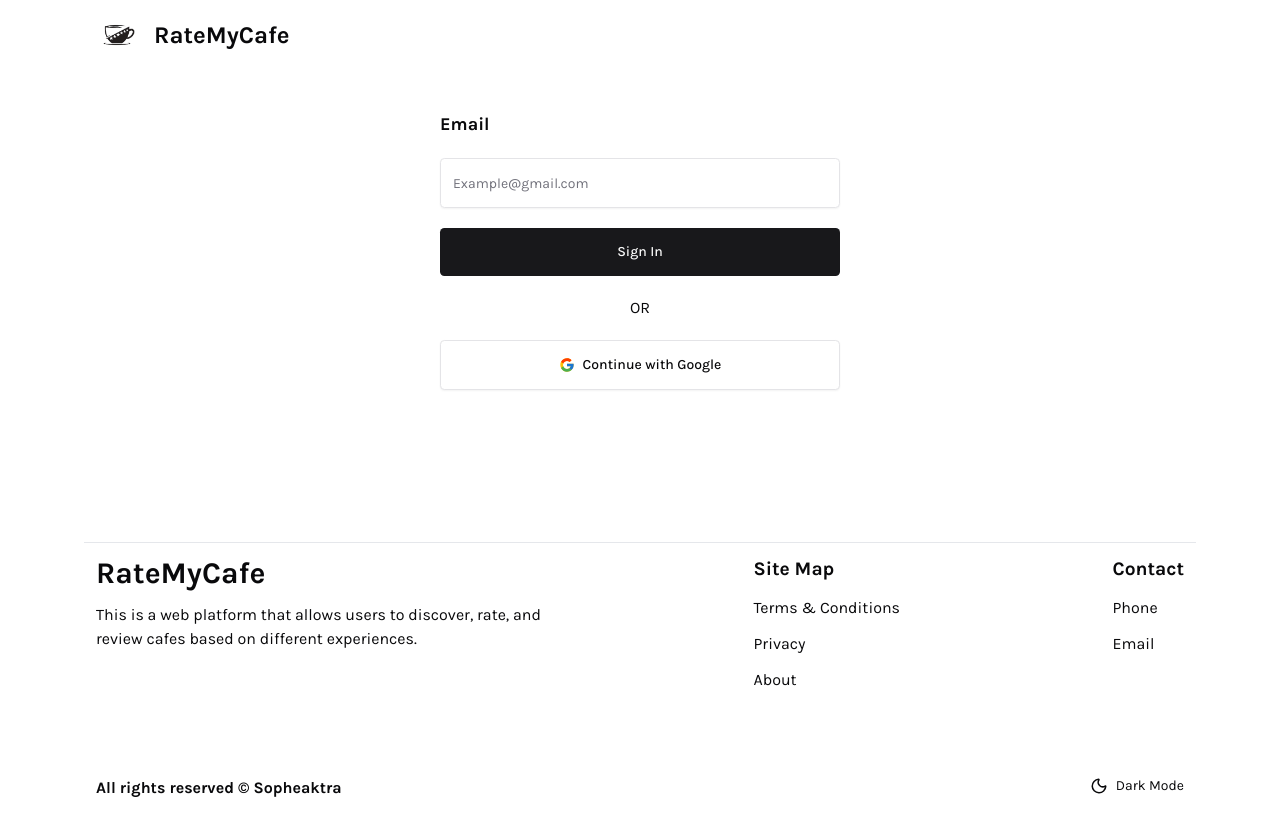
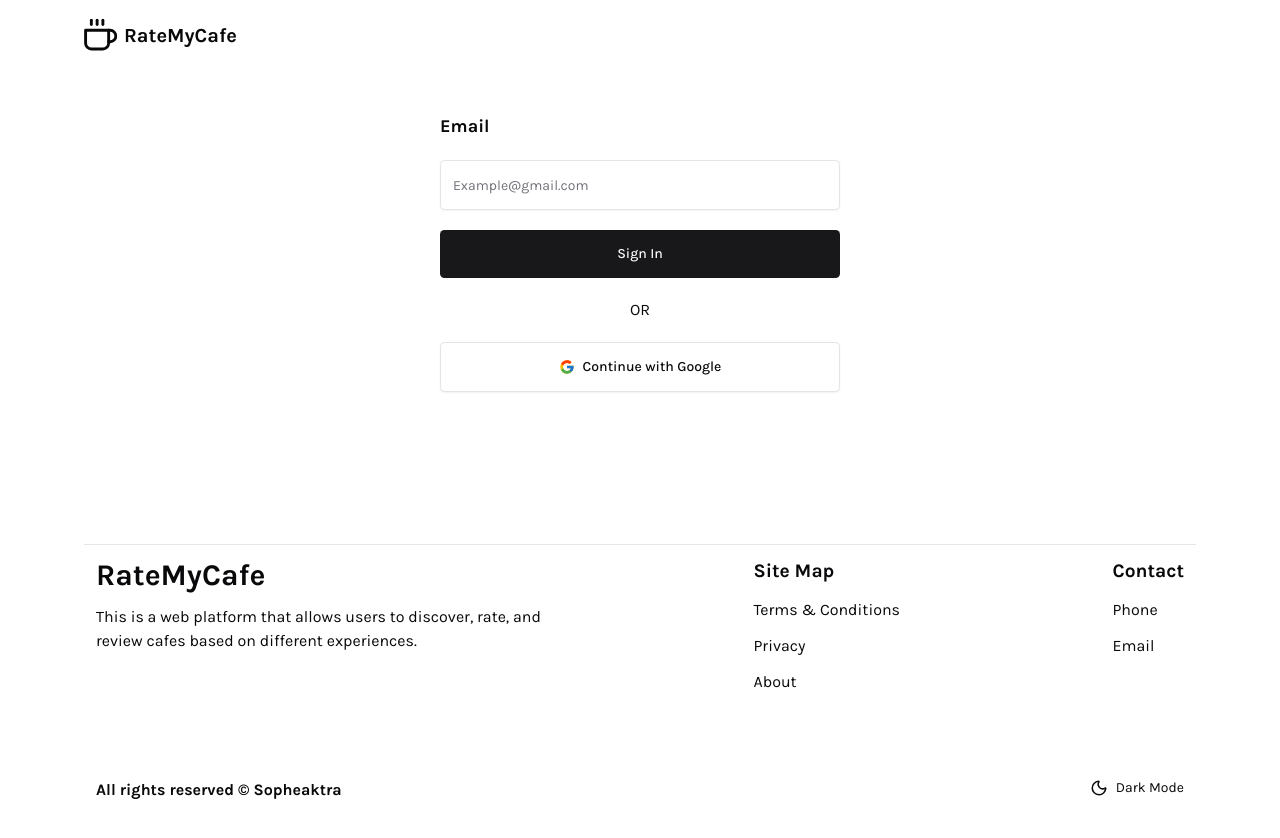
Before and after one commit to yuuuuu-z/ratemycafe, a Next.js app: page /sign-in in a window 1280 px wide. Built offline with nearby package versions, Linux system fonts and the light colour scheme; no server answers.

Commit message:
fix logo with svg

```diff
--- a/package.json
+++ b/package.json
@@ -17,6 +17,7 @@
     "@tailwindcss/line-clamp": "^0.4.4",
     "class-variance-authority": "^0.7.1",
     "clsx": "^2.1.1",
+    "framer-motion": "^12.23.12",
     "lucide-react": "^0.525.0",
     "motion": "^12.23.11",
     "next": "15.4.3",
--- /dev/null
+++ b/src/app/terms/page.tsx
@@ -0,0 +1,94 @@
+import React from "react";
+
+export default function page() {
+  return (
+    <div className="container mx-auto py-12 px-4 md:px-8">
+      <div className="bg-gray-100 p-6 rounded-lg mb-8 text-sm text-gray-700">
+        <strong>Disclaimer:</strong> This is for illustrative purposes only and
+        is NOT legal advice. You must consult with a legal professional to draft
+        a proper, legally binding document for your project.
+      </div>
+
+      <h1 className="text-4xl font-bold mb-4">Terms & Conditions</h1>
+      <p className="text-gray-600 mb-8">Last updated: August 4, 2025</p>
+
+      <h2 className="text-2xl font-semibold mb-3">1. Introduction</h2>
+      <p className="mb-4">
+        Welcome to RateMyCafe! These Terms of Service (Terms) govern your access
+        to and use of the CafeRater website and services (Service). By accessing
+        or using the Service, you agree to be bound by these Terms.
+      </p>
+
+      <h2 className="text-2xl font-semibold mb-3">2. User Obligations</h2>
+      <ul className="list-disc list-inside space-y-2 mb-4">
+        <li>
+          <strong>Accurate Information:</strong> You agree to provide accurate
+          and complete information during registration and to keep this
+          information up to date.
+        </li>
+        <li>
+          <strong>Responsible Use:</strong> You are responsible for all activity
+          that occurs under your account. You agree not to share your password
+          with others.
+        </li>
+        <li>
+          <strong>Review Integrity:</strong> You agree to post truthful and fair
+          reviews based on your genuine experience. You will not post
+          misleading, false, or fabricated information.
+        </li>
+      </ul>
+
+      <h2 className="text-2xl font-semibold mb-3">
+        3. Content Ownership & License
+      </h2>
+      <p className="mb-4">
+        You retain all ownership rights to the reviews, ratings, and content you
+        post on the Service (User Content). However, by submitting User Content,
+        you grant CafeRater a worldwide, non-exclusive, royalty-free license to
+        use, reproduce, modify, display, and distribute your User Content in
+        connection with the Service and its promotion.
+      </p>
+
+      <h2 className="text-2xl font-semibold mb-3">4. Prohibited Conduct</h2>
+      <p className="mb-4">You are prohibited from:</p>
+      <ul className="list-disc list-inside space-y-2 mb-4">
+        <li>Using the Service for any illegal or unauthorized purpose.</li>
+        <li>
+          Posting spam, malicious software, or any content that is false,
+          defamatory, harassing, or otherwise harmful.
+        </li>
+        <li>
+          Attempting to gain unauthorized access to the Service, its servers, or
+          user accounts.
+        </li>
+        <li>Infringing upon the intellectual property rights of others.</li>
+      </ul>
+
+      <h2 className="text-2xl font-semibold mb-3">
+        5. Disclaimer of Warranties
+      </h2>
+      <p className="mb-4">
+        The Service is provided as is and as available without any warranties of
+        any kind. CafeRater does not guarantee that the Service will be
+        uninterrupted, error-free, or secure. Your use of the Service is at your
+        sole risk.
+      </p>
+
+      <h2 className="text-2xl font-semibold mb-3">
+        6. Limitation of Liability
+      </h2>
+      <p className="mb-4">
+        CafeRater will not be liable for any indirect, incidental, special, or
+        consequential damages resulting from your use of the Service, even if we
+        have been advised of the possibility of such damages.
+      </p>
+
+      <h2 className="text-2xl font-semibold mb-3">7. Termination</h2>
+      <p className="mb-4">
+        CafeRater reserves the right to suspend or terminate your account and
+        access to the Service at our sole discretion, without notice, for any
+        reason, including a breach of these Terms.
+      </p>
+    </div>
+  );
+}
--- /dev/null
+++ b/src/components/Logo.tsx
@@ -0,0 +1,41 @@
+"use client";
+
+import { motion } from "framer-motion";
+
+export default function Logo() {
+  return (
+    <div className="flex items-center space-x-2">
+      <motion.svg
+        animate={{ scale: [1, 1.15, 1] }} // Pulse: normal > bigger > normal
+        transition={{
+          duration: 2,
+          repeat: Infinity,
+          ease: "easeInOut",
+        }}
+        className="h-8 w-8 text-foreground"
+        viewBox="0 0 24 24"
+        fill="none"
+        stroke="currentColor"
+        strokeWidth="2"
+        strokeLinecap="round"
+        strokeLinejoin="round"
+      >
+        <path d="M18 8h1a4 4 0 0 1 0 8h-1" />
+        <path d="M2 8h16v9a4 4 0 0 1-4 4H6a4 4 0 0 1-4-4Z" />
+        <line x1="6" x2="6" y1="1" y2="4" />
+        <line x1="10" x2="10" y1="1" y2="4" />
+        <line x1="14" x2="14" y1="1" y2="4" />
+      </motion.svg>
+
+      <span
+        className="text-xl font-bold text-foreground
+    relative cursor-pointer
+    before:absolute before:-bottom-1 before:left-0 before:h-[2px] before:w-0
+    before:bg-foreground before:transition-[width] before:duration-300
+    hover:before:w-full"
+      >
+        RateMyCafe
+      </span>
+    </div>
+  );
+}
--- a/src/components/Navbar.tsx
+++ b/src/components/Navbar.tsx
@@ -4,9 +4,9 @@ import React, { useEffect, useState } from "react";
 import { Button } from "./ui/button";
 import Link from "next/link";
 import { usePathname, useRouter } from "next/navigation";
-import Image from "next/image";
 import { createClientSupabase } from "@/utils/supabase/client";
 import { toast } from "sonner";
+import Logo from "./Logo";
 
 export default function Navbar() {
   const supabase = createClientSupabase();
@@ -43,10 +43,9 @@ export default function Navbar() {
   };
 
   return (
-    <div className="flex items-center justify-between">
+    <div className="flex items-center justify-between py-5">
       <Link className="flex items-center" href="/">
-        <Image src={"/logo.png"} alt="logo" width={70} height={70} />
-        <p className="md:text-2xl text-lg font-bold">RateMyCafe</p>
+        <Logo />
       </Link>
 
       {/* Conditionally render Sign In or Sign Out */}
```
Also changed, not shown: 1 other file (tests, documents, lock files or other folders).
